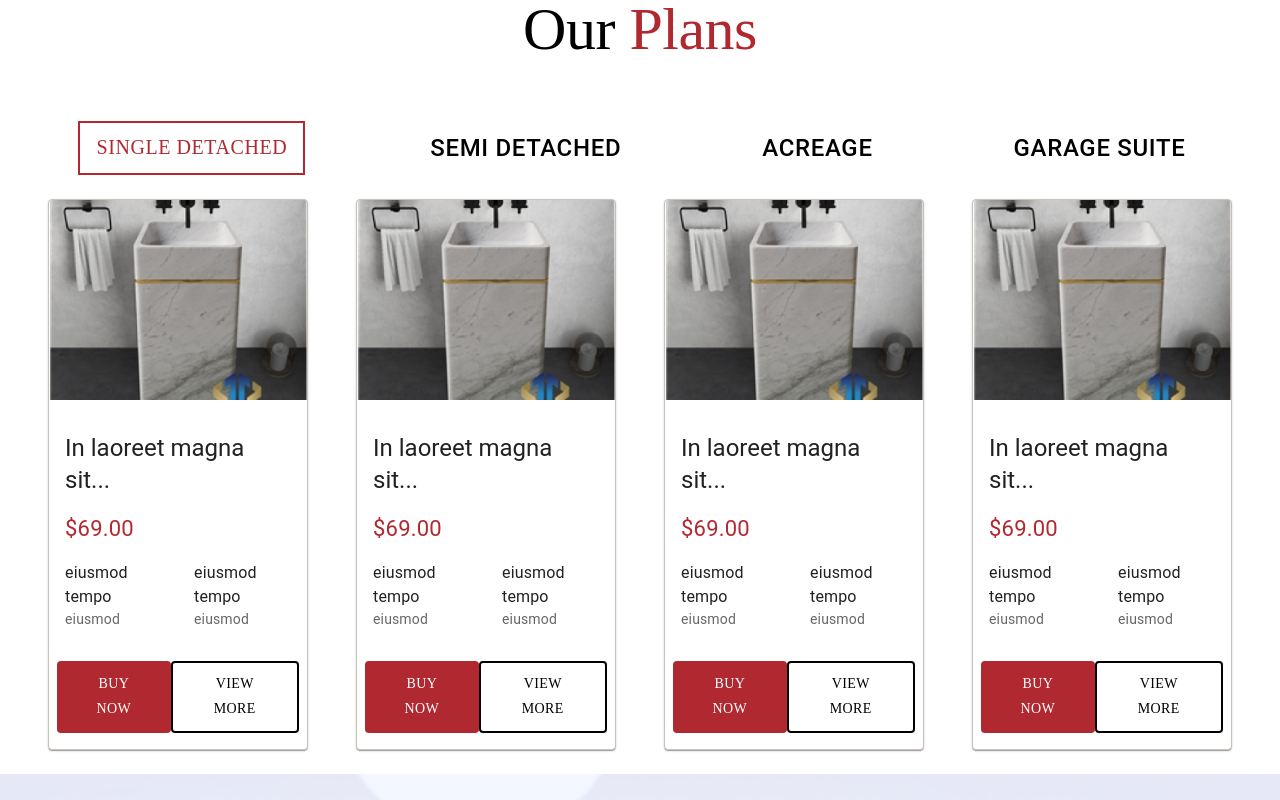
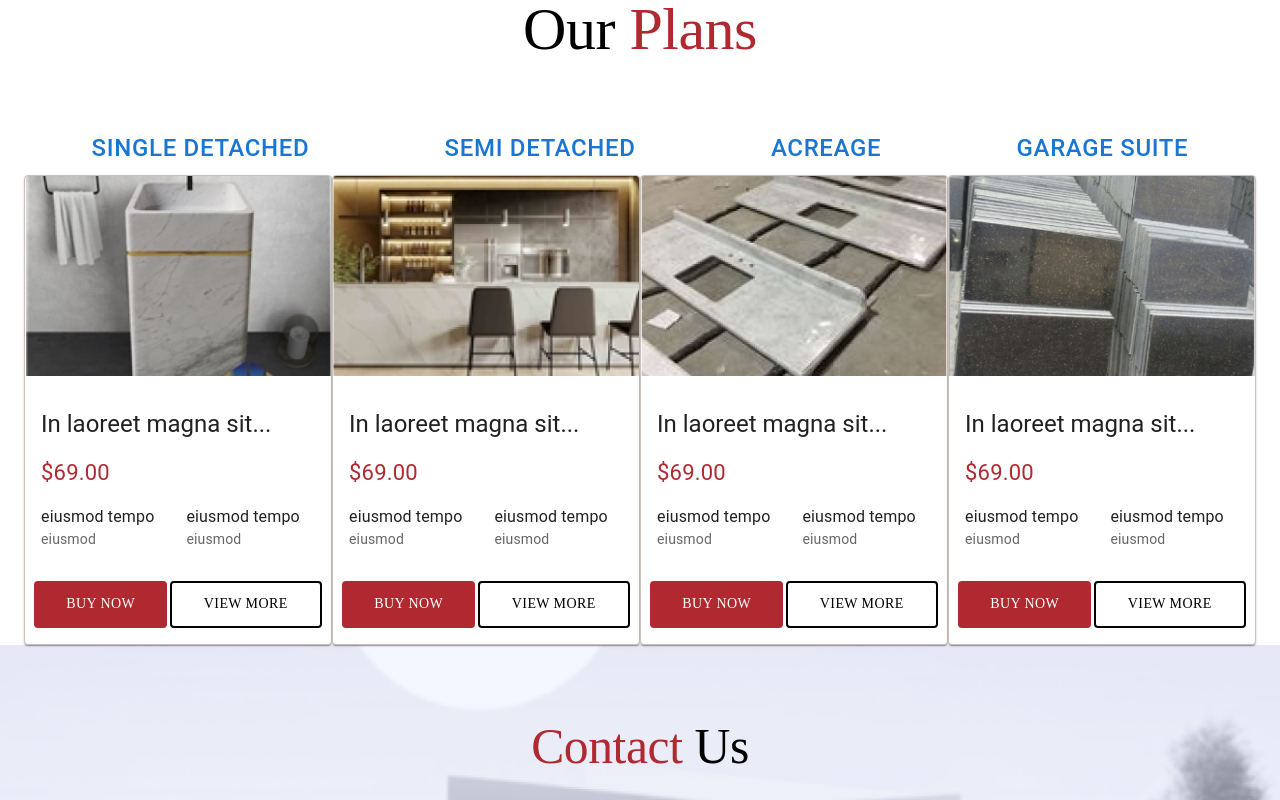
Before and after one commit to vinay77175/cityplans, a Next.js app: page / in a window 1280 px wide. Shown: the part 3160-3960 px from the top of the page. Built offline with nearby package versions, Linux system fonts and the light colour scheme; a web font is replaced by a local one.

Commit message:
category_section
8-02-2024

```diff
--- a/pages/home/category_data.ts
+++ b/pages/home/category_data.ts
@@ -12,8 +12,9 @@ export const categoryList:Array<Record<string,any>>=[
         "id":"1",
         "name":"Single Detached",
         "products":[
+
             {
-                "id":"1",
+                "id":"product 1",
                 "name":"name",
                 "img": category1,
                 "heading": "In laoreet magna sit",
@@ -26,7 +27,7 @@ export const categoryList:Array<Record<string,any>>=[
             {
                 "id":"product 2",
                 "name":"name",
-                "img": category1,
+                "img": category2,
                 "heading": "In laoreet magna sit",
                 "price": `$69.00`,
                 "title1": "eiusmod tempo",
@@ -37,7 +38,7 @@ export const categoryList:Array<Record<string,any>>=[
             {
                 "id":"product 3",
                 "name":"name",
-                "img": category1,
+                "img": category3,
                 "heading": "In laoreet magna sit",
                 "price": `$69.00`,
                 "title1": "eiusmod tempo",
@@ -48,7 +49,7 @@ export const categoryList:Array<Record<string,any>>=[
             {
                 "id":"product 4",
                 "name":"name",
-                "img": category1,
+                "img": category4,
                 "heading": "In laoreet magna sit",
                 "price": `$69.00`,
                 "title1": "eiusmod tempo",
@@ -66,7 +67,7 @@ export const categoryList:Array<Record<string,any>>=[
             {
                 "id":"product 1",
                 "name":"name",
-                "img": category1,
+                "img": category4,
                 "heading": "In laoreet magna sit",
                 "price": `$69.00`,
                 "title1": "eiusmod tempo",
@@ -77,7 +78,7 @@ export const categoryList:Array<Record<string,any>>=[
             {
                 "id":"product 2",
                 "name":"name",
-                "img": category1,
+                "img": category3,
                 "heading": "In laoreet magna sit",
                 "price": `$69.00`,
                 "title1": "eiusmod tempo",
@@ -88,7 +89,7 @@ export const categoryList:Array<Record<string,any>>=[
             {
                 "id":"product 3",
                 "name":"name",
-                "img": category1,
+                "img": category2,
                 "heading": "In laoreet magna sit",
                 "price": `$69.00`,
                 "title1": "eiusmod tempo",
@@ -96,6 +97,8 @@ export const categoryList:Array<Record<string,any>>=[
                 "titleText1": "eiusmod",
                 "titleText2": "eiusmod",
             },
+
+
             {
                 "id":"product 4",
                 "name":"name",
@@ -198,17 +201,7 @@ export const categoryList:Array<Record<string,any>>=[
                 "titleText1": "eiusmod",
                 "titleText2": "eiusmod",
             },
-            {
-                "id":"product 4",
-                "name":"name",
-                "img": category1,
-                "heading": "In laoreet magna sit",
-                "price": `$69.00`,
-                "title1": "eiusmod tempo",
-                "title2": "eiusmod tempo",
-                "titleText1": "eiusmod",
-                "titleText2": "eiusmod",
-            },
+
 
 
         ],
--- a/pages/home/category_section.tsx
+++ b/pages/home/category_section.tsx
@@ -17,19 +17,24 @@ import category4 from "../../public/Images/category_4.png";
 import { categoryList } from "./category_data";
 import { StaticImageData } from "next/image";
 const Category_section = () => {
-  const [selectedCategory, setSelectedCategory] = useState<string | null>("");
-
-  const [value, setValue] = React.useState("1");
+  const [selectedCategory, setSelectedCategory] = useState<string>("1");
+  console.log(selectedCategory);
+  //   const [value, setValue] = React.useState("1");
 
   const handleChange = (event: React.SyntheticEvent, newValue: string) => {
-    setValue(newValue);
+    // setValue(newValue);
+    console.log(newValue, "newValue");
+
     setSelectedCategory(newValue);
   };
-  useEffect(() => {
-    if (categoryList.length > 0) {
-      setSelectedCategory(categoryList[0].id);
-    }
-  }, [categoryList]);
+  const handleCategoryChange = (categoryId: string) => {
+    setSelectedCategory(categoryId);
+  };
+  //   useEffect(() => {
+  //     if (categoryList.length > 0) {
+  //       setSelectedCategory(categoryList[0].id);
+  //     }
+  //   }, [categoryList]);
   interface Category {
     id: string;
     name: string;
@@ -50,7 +55,6 @@ const Category_section = () => {
   return (
     <Container maxWidth="xl">
       <Box>
-        <Box>
         <Typography
           variant="h2"
           sx={{
@@ -63,11 +67,15 @@ const Category_section = () => {
         </Typography>
       </Box>
       <Box sx={{ width: "100%", typography: "body1" }}>
-          <TabContext value={selectedCategory || ""}>
-            <Box>
-              <TabList
+        {/* <TabContext value={selectedCategory || ""}>
+          <Box sx={{ maxWidth: { xs: "100", sm: "100%" } }}>
+            <Tabs
               onChange={handleChange}
               aria-label="lab API tabs example"
+              variant="scrollable"
+              scrollButtons="auto"
+              allowScrollButtonsMobile
+              className="plans_tabs"
             >
               <Tab
                 sx={{
@@ -79,7 +87,7 @@ const Category_section = () => {
                   },
                 }}
                 label="Single Detached"
-                  value="1"
+                value={categoryList[0].id}
               />
               <Tab
                 sx={{
@@ -91,7 +99,7 @@ const Category_section = () => {
                   },
                 }}
                 label="Semi Detached"
-                  value="2"
+                value={categoryList[1].id}
               />
               <Tab
                 sx={{
@@ -103,7 +111,7 @@ const Category_section = () => {
                   },
                 }}
                 label="Acreage"
-                  value="3"
+                value={categoryList[2].id}
               />
               <Tab
                 sx={{
@@ -115,16 +123,18 @@ const Category_section = () => {
                   },
                 }}
                 label="Garage Suite"
-                  value="4"
+                value={categoryList[3].id}
               />
-              </TabList>
+            </Tabs>
           </Box>
 
           <Grid container>
             {selectedCategory &&
+              categoryList.length > 0 &&
               categoryList.map((category) => {
                 if (category.id === selectedCategory) {
-                    return category.products.map((product: Product) => (
+                  return category.products.map(
+                    (product: Product, index: number) => (
                       <Grid item xs={12} sm={6} lg={3} key={product.id}>
                         <TabPanel value={selectedCategory}>
                           <Card
@@ -236,12 +246,187 @@ const Category_section = () => {
                           </Card>
                         </TabPanel>
                       </Grid>
-                    ));
+                    )
+                  );
                 }
                 return null;
               })}
           </Grid>
-          </TabContext>
+        </TabContext> */}
+        {/* Render buttons for each category */}
+        <Box
+          width={"100%"}
+          sx={{
+            display: "flex",
+            justifyContent: "space-around",
+          }}
+        >
+          <Button
+            sx={{
+              fontSize: {
+                xs: "10px",
+                sm: "18px",
+                md: "20px",
+                lg: "24px",
+              },
+            }}
+            onClick={() => handleCategoryChange("1")}
+          >
+            Single Detached
+          </Button>
+          <Button
+            sx={{
+              fontSize: {
+                xs: "10px",
+                sm: "18px",
+                md: "20px",
+                lg: "24px",
+              },
+            }}
+            onClick={() => handleCategoryChange("2")}
+          >
+            Semi Detached
+          </Button>
+          <Button
+            sx={{
+              fontSize: {
+                xs: "10px",
+                sm: "18px",
+                md: "20px",
+                lg: "24px",
+              },
+            }}
+            onClick={() => handleCategoryChange("3")}
+          >
+            Acreage
+          </Button>
+          <Button
+            sx={{
+              fontSize: {
+                xs: "10px",
+                sm: "18px",
+                md: "20px",
+                lg: "24px",
+              },
+            }}
+            onClick={() => handleCategoryChange("4")}
+          >
+            Garage Suite
+          </Button>
+        </Box>
+
+        <Box>
+          <Grid container>
+            {categoryList.map(
+              (category) =>
+                category.id === selectedCategory &&
+                category.products.map((product: Product) => (
+                  <Grid item xs={12} sm={6} lg={3} key={product.id}>
+                    <Card
+                      sx={{
+                        maxWidth: 345,
+                        border: "1px solid #C9C1BA",
+                      }}
+                    >
+                      <CardMedia
+                        component="img"
+                        alt="green iguana"
+                        height="200"
+                        src={product.img.src}
+                      />
+                      <CardContent>
+                        <Typography
+                          gutterBottom
+                          variant="h5"
+                          component="div"
+                          sx={{
+                            marginTop: { xs: "1vh", lg: "2vh" },
+                          }}
+                        >
+                          {product.heading.slice(0, 20)}...
+                        </Typography>
+                        <Typography
+                          color="#B12930"
+                          sx={{
+                            marginTop: { xs: "1vh", lg: "2vh" },
+                            fontSize: { xs: "18px", md: "22px" },
+                          }}
+                        >
+                          {product.price}
+                        </Typography>
+                        <Box
+                          display={"flex"}
+                          sx={{
+                            marginTop: "2vh",
+                          }}
+                        >
+                          <Box
+                            sx={{
+                              marginRight: {
+                                xs: "4vh",
+                                md: "3vh",
+                                lg: "4vh",
+                              },
+                            }}
+                          >
+                            <Typography variant="body1">
+                              {product.title1}
+                            </Typography>
+                            <Typography variant="body2" color="text.secondary">
+                              {product.titleText1}
+                            </Typography>
+                          </Box>
+                          <Box>
+                            <Typography variant="body1">
+                              {product.title2}
+                            </Typography>
+                            <Typography variant="body2" color="text.secondary">
+                              {product.titleText2}
+                            </Typography>
+                          </Box>
+                        </Box>
+                      </CardContent>
+                      <CardActions>
+                        <Box
+                          width={"100%"}
+                          display={"flex"}
+                          justifyContent={"space-around"}
+                          py="1vh"
+                        >
+                          <Button
+                            sx={{
+                              padding: "1.2vh 4vh",
+                              fontFamily: "Times New Roman ",
+                              color: "white",
+                              backgroundColor: "#B12930",
+                              "&:hover": {
+                                backgroundColor: "hsl(357,62%,55%)",
+                              },
+                            }}
+                          >
+                            Buy Now
+                          </Button>
+                          <Button
+                            sx={{
+                              padding: "1.2vh 4vh",
+                              fontFamily: "Times New Roman ",
+                              color: "black",
+                              border: "2px solid black",
+                              "&:hover": {
+                                backgroundColor: "black",
+                                color: "white",
+                              },
+                            }}
+                          >
+                            View More
+                          </Button>
+                        </Box>
+                      </CardActions>
+                    </Card>
+                  </Grid>
+                ))
+            )}
+          </Grid>
         </Box>
       </Box>
     </Container>
```
Also changed, not shown: styles/globals.css (+20 -0 lines). Lines whose indentation alone changed are shown as unchanged.
